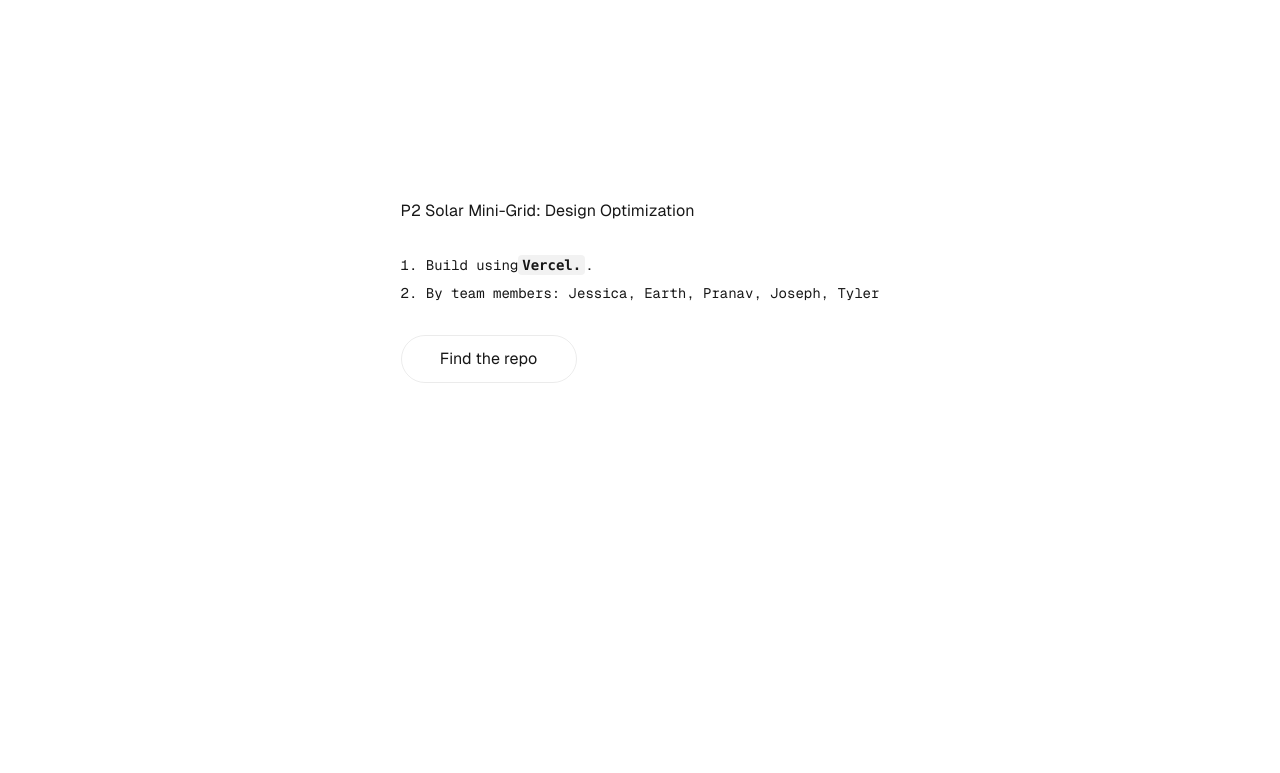
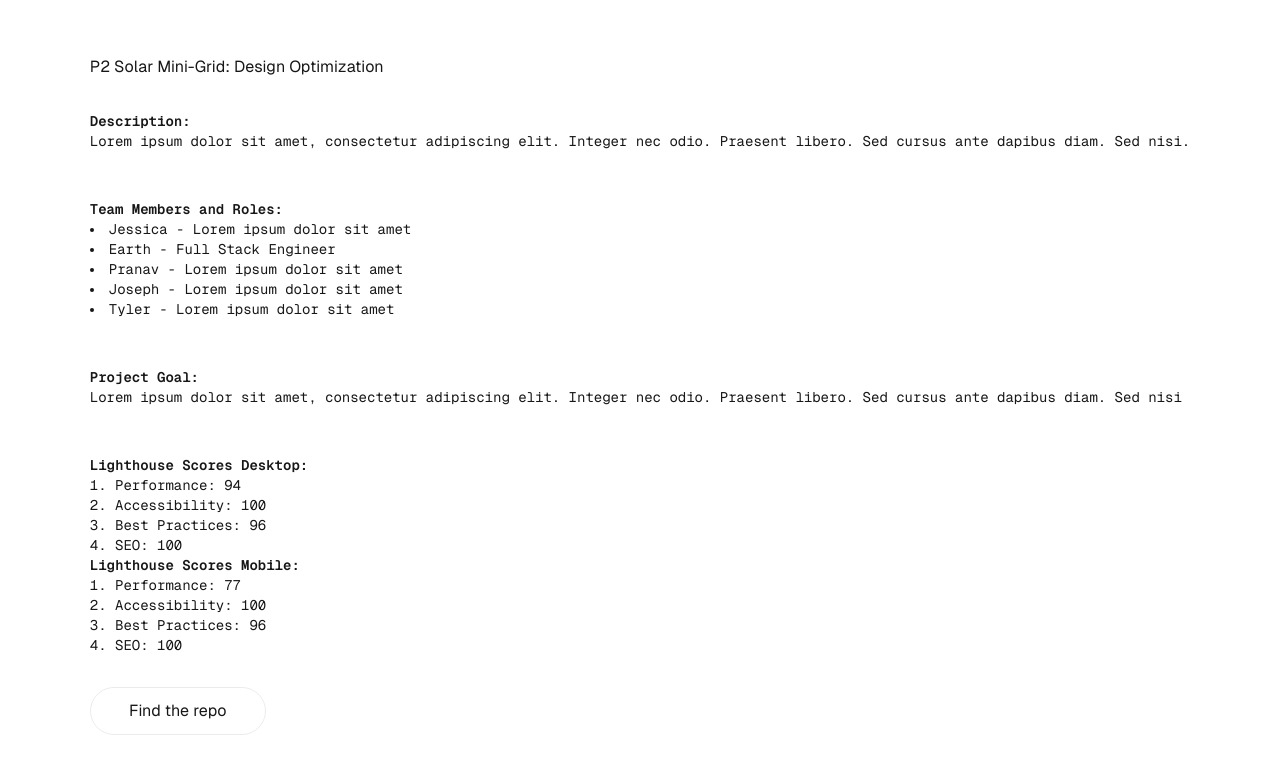
Before and after one commit to MgenGlder/nextjs-boilerplate, a Next.js app: page / in a window 1280 px wide. Shown: the part 109-882 px from the top of the page. Before the commit the page ends 800 px from the top, so only its background shows below. Built offline with nearby package versions, Linux system fonts and the light colour scheme.

Commit message:
Updating main page with reqs. Added prelim lighthouse scores.

```diff
--- a/app/page.tsx
+++ b/app/page.tsx
@@ -1,36 +1,56 @@
-
 export default function Home() {
   return (
     <div className="grid grid-rows-[20px_1fr_20px] items-center justify-items-center min-h-screen p-8 pb-20 gap-16 sm:p-20 font-[family-name:var(--font-geist-sans)]">
       <main className="flex flex-col gap-8 row-start-2 items-center sm:items-start">
-        P2 Solar Mini-Grid: Design Optimization
-        <ol className="list-inside list-decimal text-sm text-center sm:text-left font-[family-name:var(--font-geist-mono)]">
-          <li className="mb-2">
-            Build using
-            <code className="bg-black/[.05] dark:bg-white/[.06] px-1 py-0.5 rounded font-semibold">
-              Vercel.
-            </code>
-            .
-          </li>
-          <li>By team members: Jessica, Earth, Pranav, Joseph, Tyler</li>
-        </ol>
+        <h1>P2 Solar Mini-Grid: Design Optimization</h1>
+
+        {/* Brief Project Description */}
+        <section className="text-sm text-center sm:text-left font-[family-name:var(--font-geist-mono)]">
+          <h2 className="font-bold">Description:</h2>
+          <p className="mb-4">
+            Lorem ipsum dolor sit amet, consectetur adipiscing elit. Integer nec odio. Praesent libero. Sed cursus ante dapibus diam. Sed nisi.
+          </p>
+        </section>
+
+        {/* Team Members and Roles */}
+        <section className="text-sm text-center sm:text-left font-[family-name:var(--font-geist-mono)]">
+          <h2 className="font-bold">Team Members and Roles:</h2>
+          <ul className="list-inside list-disc mb-4">
+            <li>Jessica - Lorem ipsum dolor sit amet</li>
+            <li>Earth - Full Stack Engineer</li>
+            <li>Pranav - Lorem ipsum dolor sit amet</li>
+            <li>Joseph - Lorem ipsum dolor sit amet</li>
+            <li>Tyler - Lorem ipsum dolor sit amet</li>
+          </ul>
+        </section>
+
+        {/* Project Goal */}
+        <section className="text-sm text-center sm:text-left font-[family-name:var(--font-geist-mono)]">
+          <h2 className="font-bold">Project Goal:</h2>
+          <p className="mb-4">
+            Lorem ipsum dolor sit amet, consectetur adipiscing elit. Integer nec odio. Praesent libero. Sed cursus ante dapibus diam. Sed nisi
+          </p>
+        </section>
+
+        {/* Lighthouse Scores */}
+        <section className="text-sm text-center sm:text-left font-[family-name:var(--font-geist-mono)]">
+          <h2 className="font-bold">Lighthouse Scores Desktop:</h2>
+            <ul className="list-inside list-decimal">
+              <li>Performance: 94</li>
+              <li>Accessibility: 100</li>
+              <li>Best Practices: 96</li>
+              <li>SEO: 100</li>
+            </ul>
+          <h2 className="font-bold">Lighthouse Scores Mobile:</h2>
+          <ul className="list-inside list-decimal">
+            <li>Performance: 77</li>
+            <li>Accessibility: 100</li>
+            <li>Best Practices: 96</li>
+            <li>SEO: 100</li>
+          </ul>
+        </section>
 
         <div className="flex gap-4 items-center flex-col sm:flex-row">
-          {/* <a
-            className="rounded-full border border-solid border-transparent transition-colors flex items-center justify-center bg-foreground text-background gap-2 hover:bg-[#383838] dark:hover:bg-[#ccc] text-sm sm:text-base h-10 sm:h-12 px-4 sm:px-5"
-            href="https://github.com/MgenGlder/nextjs-boilerplate"
-            target="_blank"
-            rel="noopener noreferrer"
-          > */}
-            {/* <Image
-              className="dark:invert"
-              src="https://nextjs.org/icons/vercel.svg"
-              alt="Vercel logomark"
-              width={20}
-              height={20}
-            />
-            Find the Repo
-          </a> */}
           <a
             className="rounded-full border border-solid border-black/[.08] dark:border-white/[.145] transition-colors flex items-center justify-center hover:bg-[#f2f2f2] dark:hover:bg-[#1a1a1a] hover:border-transparent text-sm sm:text-base h-10 sm:h-12 px-4 sm:px-5 sm:min-w-44"
             href=""
@@ -41,53 +61,6 @@ export default function Home() {
           </a>
         </div>
       </main>
-      {/* <footer className="row-start-3 flex gap-6 flex-wrap items-center justify-center">
-        <a
-          className="flex items-center gap-2 hover:underline hover:underline-offset-4"
-          href="https://nextjs.org/learn?utm_source=create-next-app&utm_medium=appdir-template-tw&utm_campaign=create-next-app"
-          target="_blank"
-          rel="noopener noreferrer"
-        >
-          <Image
-            aria-hidden
-            src="https://nextjs.org/icons/file.svg"
-            alt="File icon"
-            width={16}
-            height={16}
-          />
-          Learn
-        </a>
-        <a
-          className="flex items-center gap-2 hover:underline hover:underline-offset-4"
-          href="https://vercel.com/templates?framework=next.js&utm_source=create-next-app&utm_medium=appdir-template-tw&utm_campaign=create-next-app"
-          target="_blank"
-          rel="noopener noreferrer"
-        >
-          <Image
-            aria-hidden
-            src="https://nextjs.org/icons/window.svg"
-            alt="Window icon"
-            width={16}
-            height={16}
-          />
-          Examples
-        </a>
-        <a
-          className="flex items-center gap-2 hover:underline hover:underline-offset-4"
-          href="https://nextjs.org?utm_source=create-next-app&utm_medium=appdir-template-tw&utm_campaign=create-next-app"
-          target="_blank"
-          rel="noopener noreferrer"
-        >
-          <Image
-            aria-hidden
-            src="https://nextjs.org/icons/globe.svg"
-            alt="Globe icon"
-            width={16}
-            height={16}
-          />
-          Go to nextjs.org →
-        </a>
-      </footer> */}
     </div>
   );
 }
```
